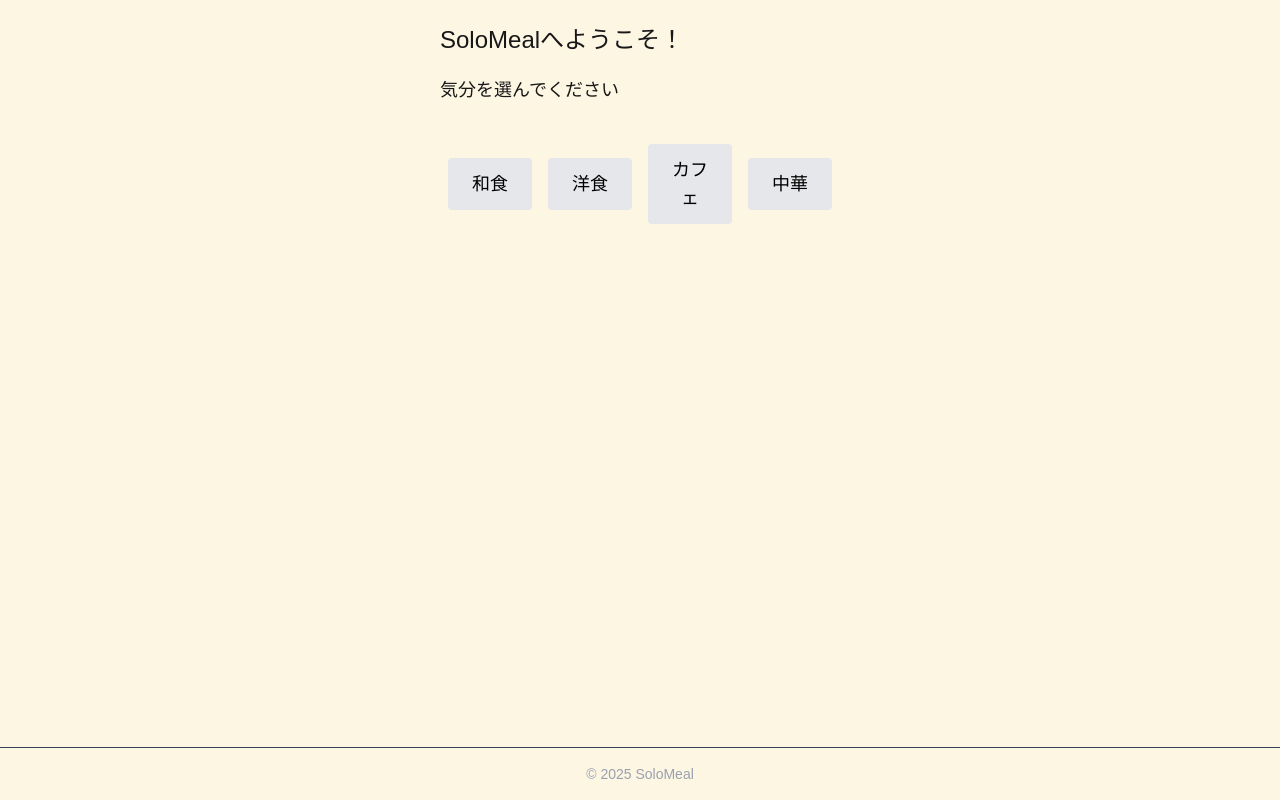
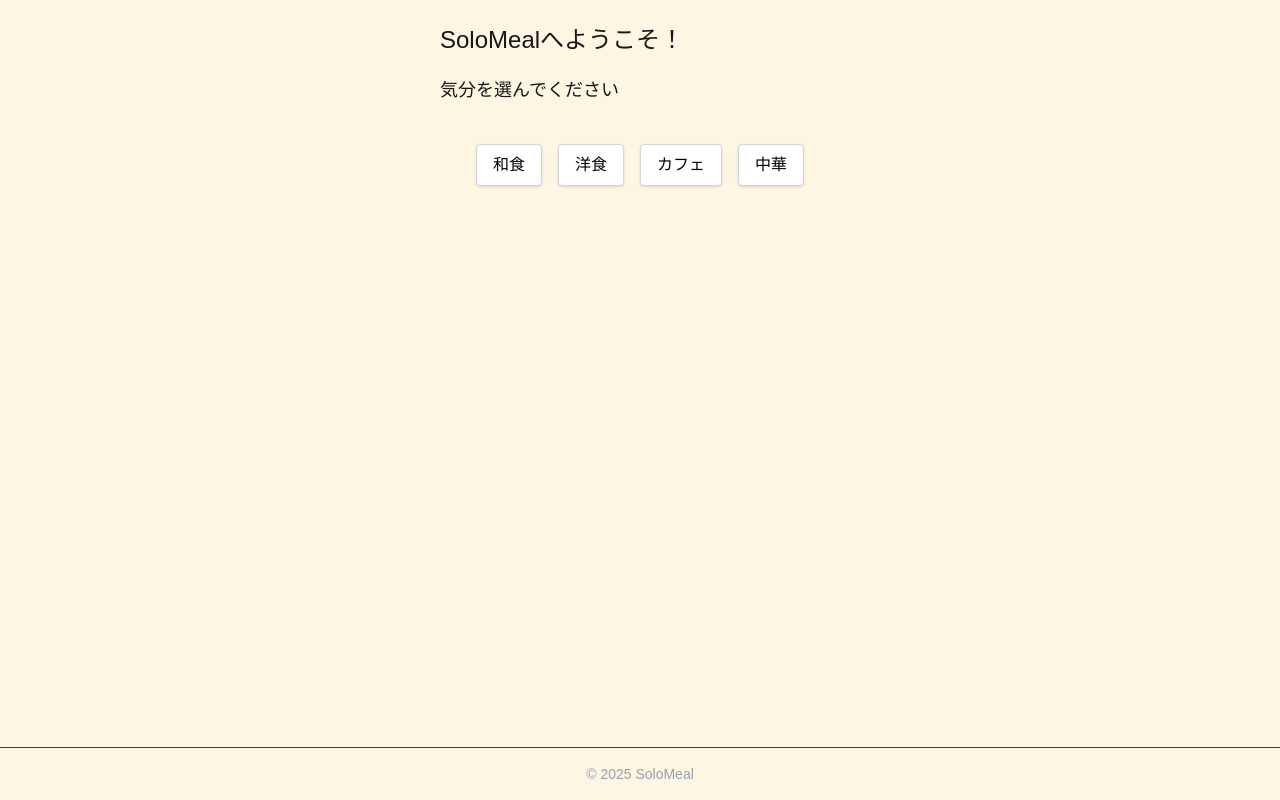
Before and after one commit to yt-catpaw/solo-meal-frontend, a Next.js app: page / in a window 1280 px wide. Built offline with nearby package versions, Linux system fonts and the light colour scheme.

Commit message:
ボタンデザイン変更

```diff
--- a/src/components/MoodButton.tsx
+++ b/src/components/MoodButton.tsx
@@ -12,9 +12,13 @@
   return (
     <button
       onClick={onClick}
-      className={`m-2 w-40 md:w-60 px-4 py-3 text-base md:text-lg rounded ${
-        isSelected ? "bg-blue-500 text-white" : "bg-gray-200 text-black"
-      }`}
+      className={`m-2 px-4 py-2 text-base rounded shadow-sm transition border
+      ${
+        isSelected
+          ? "bg-blue-500 text-white border-blue-500"
+          : "bg-white text-black border-gray-300 hover:bg-gray-100"
+      }
+    `}
     >
       {label}
     </button>
```
